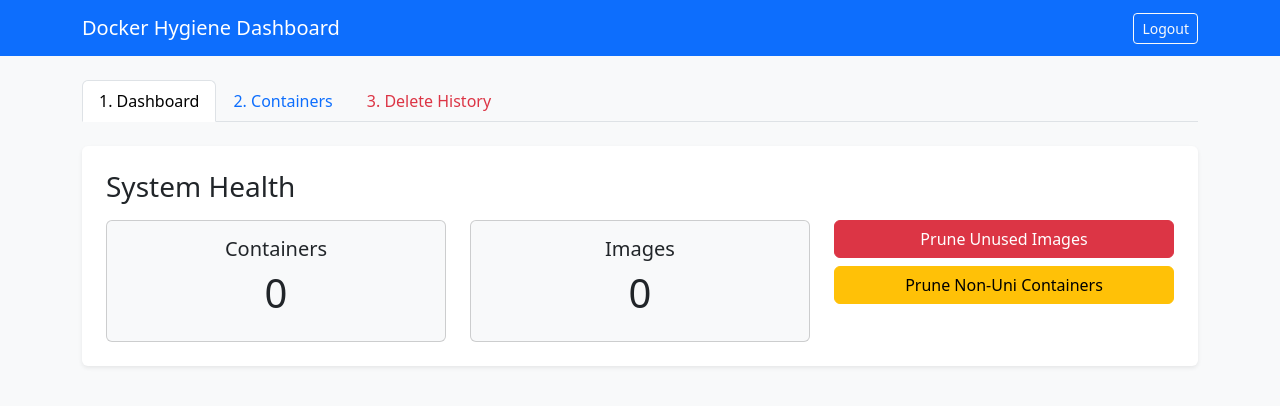
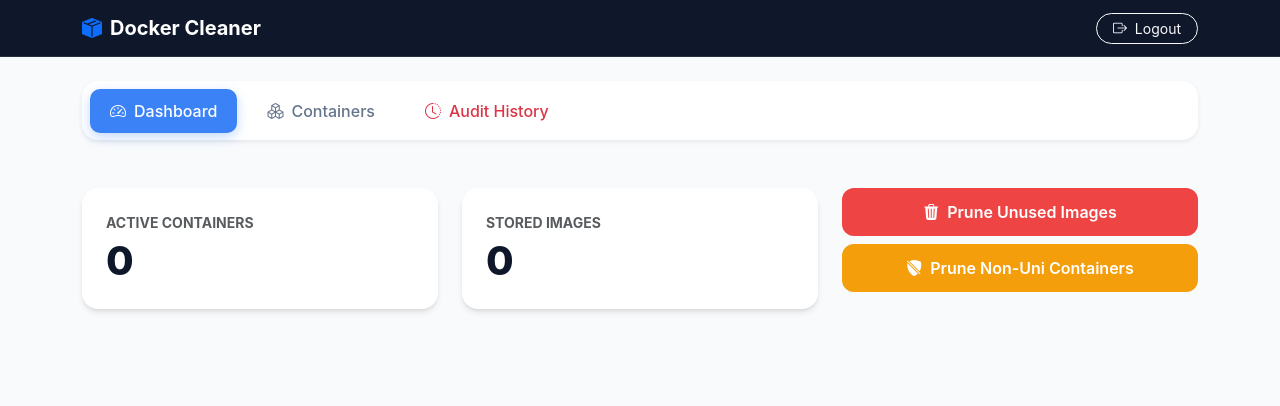
Before and after one commit to its-sdj-kju/DockerCleanerPro, a Flask app: template templates/index.html in a window 1280 px wide. Shown: the top 406 px of the page. Run offline with Flask 3, Linux system fonts and the light colour scheme; the template is opened without the code that fills it, so the values that code supplies are empty.

Commit message:
Modernized UI with Bootstrap 5 and improved visual hierarchy

```diff
--- a/templates/index.html
+++ b/templates/index.html
@@ -1,68 +1,201 @@
 <!DOCTYPE html>
-<html>
+<html lang="en">
 <head>
+    <meta charset="UTF-8">
+    <meta name="viewport" content="width=device-width, initial-scale=1.0">
     <link href="https://cdn.jsdelivr.net/npm/bootstrap@5.3.0/dist/css/bootstrap.min.css" rel="stylesheet">
-    <title>Docker Hygiene Dashboard</title>
+    <link rel="stylesheet" href="https://cdn.jsdelivr.net/npm/bootstrap-icons@1.11.1/font/bootstrap-icons.css">
+    <title>Docker Cleaner | Dashboard</title>
+    <style>
+        :root {
+            --bg-color: #f8fafc;
+            --sidebar-color: #0f172a;
+            --accent-primary: #3b82f6;
+            --accent-danger: #ef4444;
+            --card-shadow: 0 4px 6px -1px rgb(0 0 0 / 0.1), 0 2px 4px -2px rgb(0 0 0 / 0.1);
+        }
+
+        body {
+            background-color: var(--bg-color);
+            font-family: 'Inter', -apple-system, sans-serif;
+            color: #1e293b;
+        }
+
+        /* Modern Navbar */
+        .navbar {
+            background-color: var(--sidebar-color) !important;
+            backdrop-filter: blur(10px);
+            border-bottom: 1px solid rgba(255,255,255,0.1);
+        }
+
+        /* Tab Styling */
+        .nav-tabs {
+            border-bottom: none;
+            gap: 10px;
+        }
+
+        .nav-tabs .nav-link {
+            border: none;
+            border-radius: 10px;
+            color: #64748b;
+            padding: 10px 20px;
+            transition: all 0.3s ease;
+            font-weight: 500;
+        }
+
+        .nav-tabs .nav-link:hover {
+            background: #e2e8f0;
+        }
+
+        .nav-tabs .nav-link.active {
+            background-color: var(--accent-primary) !important;
+            color: white !important;
+            box-shadow: 0 4px 12px rgba(59, 130, 246, 0.3);
+        }
+
+        /* Card Styling */
+        .stat-card {
+            border: none;
+            border-radius: 16px;
+            background: white;
+            transition: transform 0.2s;
+            box-shadow: var(--card-shadow);
+        }
+
+        .stat-card h1 {
+            font-weight: 800;
+            color: var(--sidebar-color);
+            margin: 0;
+        }
+
+        /* Modern Buttons */
+        .btn-action {
+            border-radius: 12px;
+            padding: 12px;
+            font-weight: 600;
+            transition: all 0.2s;
+            display: flex;
+            align-items: center;
+            justify-content: center;
+            gap: 8px;
+        }
+
+        .btn-warning { background-color: #f59e0b; border: none; color: white; }
+        .btn-danger { background-color: var(--accent-danger); border: none; }
+
+        /* Table Styling */
+        .table-container {
+            border-radius: 16px;
+            overflow: hidden;
+            box-shadow: var(--card-shadow);
+        }
+
+        .table thead {
+            background-color: #f1f5f9;
+        }
+
+        .badge {
+            padding: 6px 12px;
+            border-radius: 8px;
+            font-weight: 600;
+        }
+    </style>
 </head>
-<body class="bg-light">
-    <nav class="navbar navbar-dark bg-primary mb-4">
+<body>
+    <nav class="navbar navbar-dark mb-4 sticky-top">
         <div class="container">
-            <span class="navbar-brand">Docker Hygiene Dashboard</span>
-            <a href="/logout" class="btn btn-outline-light btn-sm">Logout</a>
+            <span class="navbar-brand d-flex align-items-center gap-2">
+                <i class="bi bi-box-seam-fill text-primary"></i>
+                <span class="fw-bold tracking-tight">Docker Cleaner</span>
+            </span>
+            <a href="/logout" class="btn btn-outline-light btn-sm rounded-pill px-3">
+                <i class="bi bi-box-arrow-right me-1"></i> Logout
+            </a>
         </div>
     </nav>
 
-    <div class="container">
-        <ul class="nav nav-tabs mb-4" id="myTab">
-            <li class="nav-item"><button class="nav-link active" data-bs-toggle="tab" data-bs-target="#dash">1. Dashboard</button></li>
-            <li class="nav-item"><button class="nav-link" data-bs-toggle="tab" data-bs-target="#cont">2. Containers</button></li>
-            <li class="nav-item"><button class="nav-link text-danger" data-bs-toggle="tab" data-bs-target="#hist">3. Delete History</button></li>
+    <div class="container pb-5">
+        <ul class="nav nav-tabs mb-4 p-2 bg-white rounded-4 shadow-sm" id="myTab">
+            <li class="nav-item"><button class="nav-link active" data-bs-toggle="tab" data-bs-target="#dash"><i class="bi bi-speedometer2 me-2"></i>Dashboard</button></li>
+            <li class="nav-item"><button class="nav-link" data-bs-toggle="tab" data-bs-target="#cont"><i class="bi bi-boxes me-2"></i>Containers</button></li>
+            <li class="nav-item"><button class="nav-link text-danger" data-bs-toggle="tab" data-bs-target="#hist"><i class="bi bi-clock-history me-2"></i>Audit History</button></li>
         </ul>
 
-        <div class="tab-content bg-white p-4 shadow-sm rounded">
+        <div class="tab-content border-0" id="myTabContent">
             <div class="tab-pane fade show active" id="dash">
-                <h3>System Health</h3>
-                <div class="row mt-3 text-center">
-                    <div class="col-md-4"><div class="card p-3 bg-light"><h5>Containers</h5><h1>{{ containers|length }}</h1></div></div>
-                    <div class="col-md-4"><div class="card p-3 bg-light"><h5>Images</h5><h1>{{ images|length }}</h1></div></div>
+                <div class="row g-4 mt-1">
                     <div class="col-md-4">
-                        <a href="/prune/images" class="btn btn-danger w-100 mb-2">Prune Unused Images</a>
-                        <a href="/prune/containers" class="btn btn-warning w-100">Prune Non-Uni Containers</a>
+                        <div class="card stat-card p-4">
+                            <span class="text-muted small fw-bold text-uppercase mb-1">Active Containers</span>
+                            <h1>{{ containers|length }}</h1>
+                        </div>
+                    </div>
+                    <div class="col-md-4">
+                        <div class="card stat-card p-4">
+                            <span class="text-muted small fw-bold text-uppercase mb-1">Stored Images</span>
+                            <h1>{{ images|length }}</h1>
+                        </div>
+                    </div>
+                    <div class="col-md-4 d-flex flex-column gap-2">
+                        <a href="/prune/images" class="btn btn-danger btn-action">
+                            <i class="bi bi-trash3-fill"></i> Prune Unused Images
+                        </a>
+                        <a href="/prune/containers" class="btn btn-warning btn-action">
+                            <i class="bi bi-shield-slash-fill"></i> Prune Non-Uni Containers
+                        </a>
                     </div>
                 </div>
             </div>
 
             <div class="tab-pane fade" id="cont">
-                <h3>Active & Exited Containers</h3>
-                <table class="table mt-3">
+                <div class="bg-white table-container mt-2">
+                    <table class="table table-hover mb-0">
                         <thead>
-                        <tr><th>Name</th><th>Status</th><th>Domain Label</th></tr>
+                            <tr>
+                                <th class="ps-4 border-0 py-3">Container Name</th>
+                                <th class="border-0 py-3">Status</th>
+                                <th class="border-0 py-3">Domain Label</th>
+                            </tr>
                         </thead>
                         <tbody>
                             {% for c in containers %}
                             <tr>
-                            <td>{{ c.name }}</td>
-                            <td><span class="badge {% if c.status == 'running' %}bg-success{% else %}bg-secondary{% endif %}">{{ c.status }}</span></td>
-                            <td><span class="badge bg-info text-dark">{{ c.labels.get('domain', 'None') }}</span></td>
+                                <td class="ps-4 py-3 fw-semibold text-secondary">{{ c.name }}</td>
+                                <td class="py-3">
+                                    <span class="badge {% if c.status == 'running' %}bg-success-subtle text-success{% else %}bg-secondary-subtle text-secondary{% endif %}">
+                                        <i class="bi bi-circle-fill me-1 small"></i> {{ c.status }}
+                                    </span>
+                                </td>
+                                <td class="py-3">
+                                    <span class="badge bg-info-subtle text-info">
+                                        <i class="bi bi-tag-fill me-1"></i> {{ c.labels.get('domain', 'None') }}
+                                    </span>
+                                </td>
                             </tr>
                             {% endfor %}
                         </tbody>
                     </table>
                 </div>
+            </div>
 
             <div class="tab-pane fade" id="hist">
-                <h3>Audit Trail (MongoDB)</h3>
-                <table class="table table-hover mt-3">
+                <div class="bg-white table-container mt-2">
+                    <table class="table table-hover mb-0">
                         <thead class="table-dark">
-                        <tr><th>Time</th><th>Action</th><th>Reclaimed</th><th>Admin</th></tr>
+                            <tr>
+                                <th class="ps-4 border-0">Timestamp</th>
+                                <th class="border-0">Action Taken</th>
+                                <th class="border-0">Space Reclaimed</th>
+                                <th class="border-0">Admin</th>
+                            </tr>
                         </thead>
                         <tbody>
                             {% for log in logs %}
                             <tr>
-                            <td>{{ log.timestamp }}</td>
-                            <td>{{ log.action }}</td>
-                            <td class="text-success fw-bold">{{ log.reclaimed }}</td>
-                            <td>{{ log.user }}</td>
+                                <td class="ps-4 py-3 text-muted">{{ log.timestamp }}</td>
+                                <td class="py-3 fw-medium">{{ log.action }}</td>
+                                <td class="py-3 text-success fw-bold">{{ log.reclaimed }}</td>
+                                <td class="py-3"><span class="text-muted">{{ log.user }}</span></td>
                             </tr>
                             {% endfor %}
                         </tbody>
@@ -70,6 +203,7 @@
                 </div>
             </div>
         </div>
+    </div>
     <script src="https://cdn.jsdelivr.net/npm/bootstrap@5.3.0/dist/js/bootstrap.bundle.min.js"></script>
 </body>
 </html>
```
Lines whose indentation alone changed are shown as unchanged.
